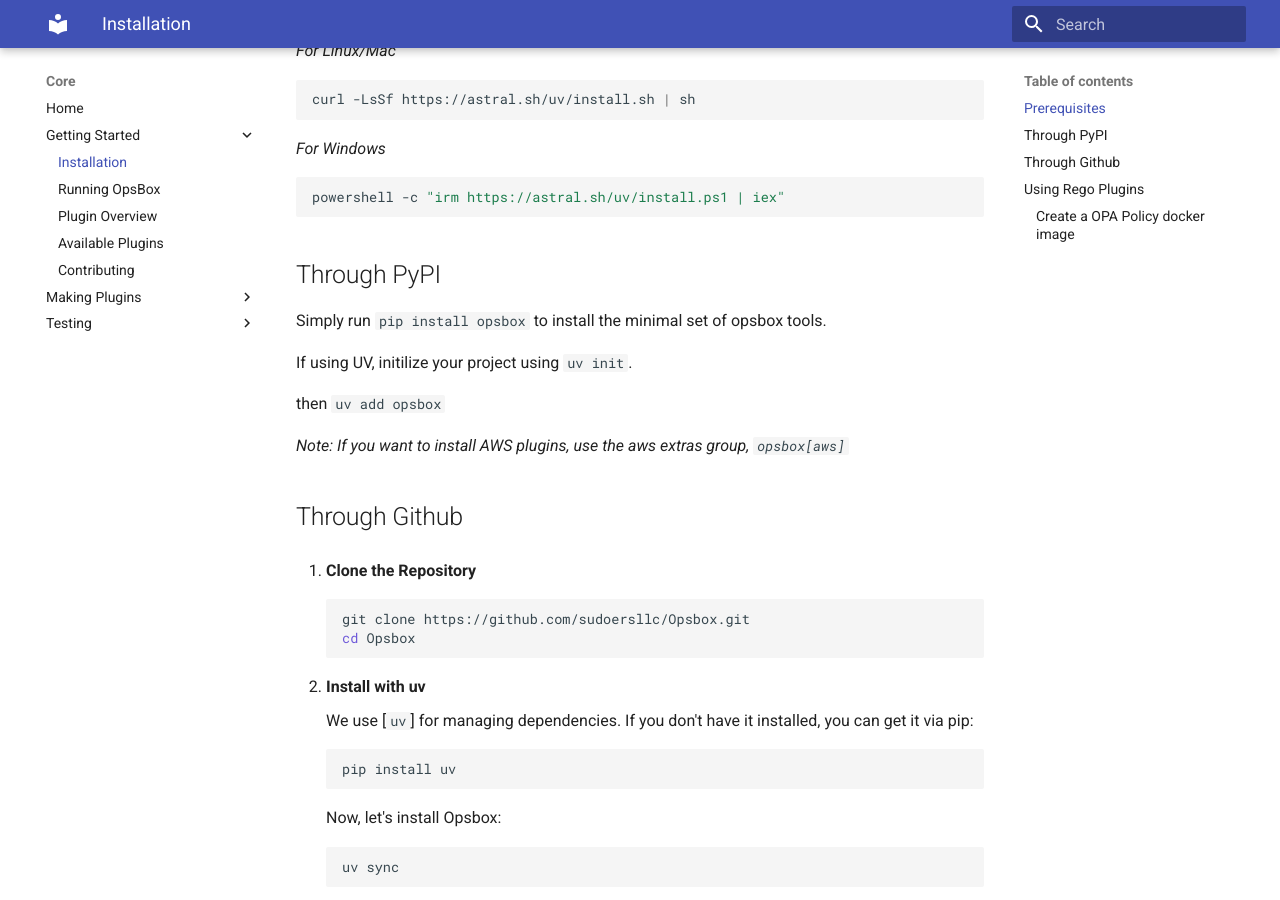
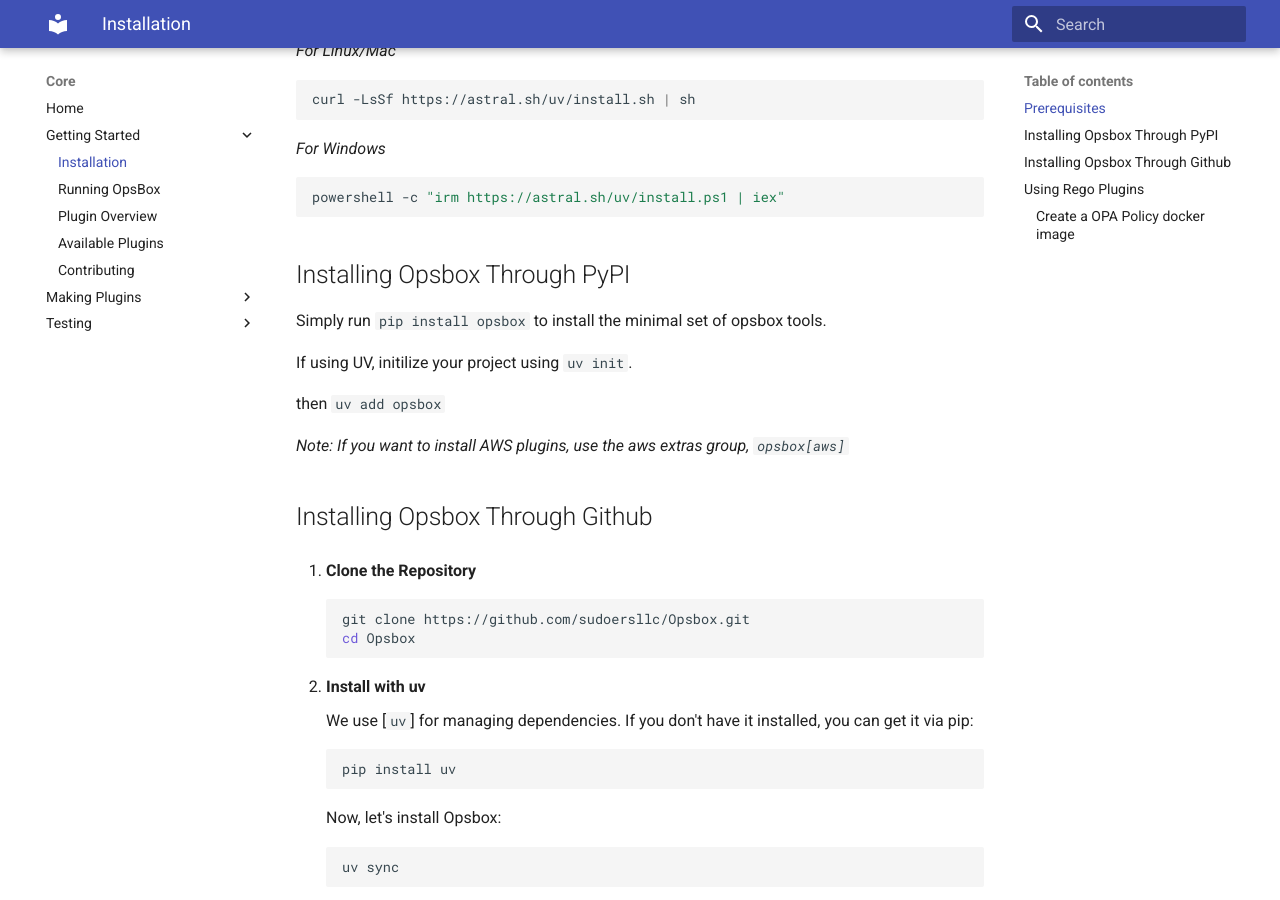
Before and after one commit to sudoersllc/opsbox-docs, an MkDocs documentation site: the page built from docs/core/getting_started/installation.md, in a window 1280 px wide and 900 px high, scrolled down 615 px. Built offline with MkDocs 1.6.1 and Material for MkDocs 9.7.7, drawn with Linux system fonts in a browser that asks for light colours.

Commit message:
header change

````diff
--- a/docs/core/getting_started/installation.md
+++ b/docs/core/getting_started/installation.md
@@ -27,7 +27,7 @@ curl -LsSf https://astral.sh/uv/install.sh | sh
 ```powershell
 powershell -c "irm https://astral.sh/uv/install.ps1 | iex"
 ```
-## Through PyPI
+## Installing Opsbox Through PyPI
 
 Simply run `pip install opsbox` to install the minimal set of opsbox tools.
 
@@ -37,7 +37,7 @@ then `uv add opsbox`
 
 *Note: If you want to install AWS plugins, use the aws extras group, `opsbox[aws]`*
 
-## Through Github
+## Installing Opsbox Through Github
 
 1. **Clone the Repository**
 
````
